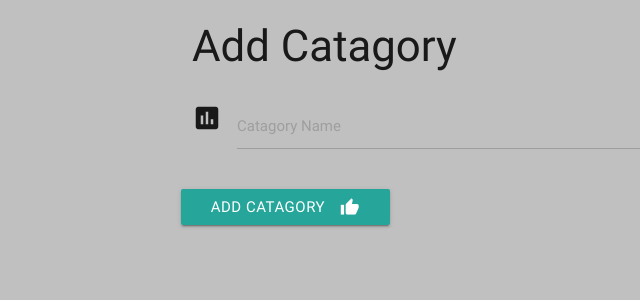
After one commit to MichaelSingh7/task_manager, a Flask app: page /add_catagory in a window 1280 px wide. The commit adds this page. Shown: the top 300 px of the page, without its empty margins (0-640 px from the left). Run offline with Flask 2, Linux system fonts and the light colour scheme; some libraries are stand-ins or nearby versions.

Commit message:
Updated And Added addcatagory.html

```diff
--- a/app.py
+++ b/app.py
@@ -79,6 +79,19 @@ def update_catagory(catagory_id):
     return redirect(url_for('get_catagories'))
 
 
+@app.route('/insert_catagory', methods=['POST'])
+def insert_catagory():
+    catagories = mongo.db.catagories
+    catagory_doc = {'catagory_name': request.form.get['catagory_name']}
+    catagories.insert_one(catagory_doc)
+    return redirect(url_for('get_catagories'))
+
+
+@app.route('/add_catagory')
+def add_catagory():
+    return render_template('addcatagory.html')
+
+
 if __name__ == '__main__':
     app.run(host=os.environ.get('IP'),
             port=int(os.environ.get('PORT')),
--- /dev/null
+++ b/templates/addcatagory.html
@@ -0,0 +1,23 @@
+{% extends 'base.html'%} {% block content %}
+<h3>Add Catagory</h3>
+  <div class="row">
+    <form action="{{ url_for('insert_catagory') }}" method="POST" class="col s12">
+
+       <div class="row">
+             <div class="input-field col s12">
+               <i class="material-icons prefix">poll</i>
+               <input id="catagory_name" name="catagory_name" type="text" class="validate">
+               <label for="icon_prefix">Catagory Name</label>
+             </div>
+          </div>
+
+        <div class="row">
+         <button class="btn waves-effect waves-light" type="submit" name="action">Add Catagory
+         <i class="material-icons right">thumb_up</i>
+         </button>
+      </div>
+
+    </form>
+
+
+  {% endblock  %}
```
Also changed, not shown: templates/catagories.html (+8 -3 lines).
